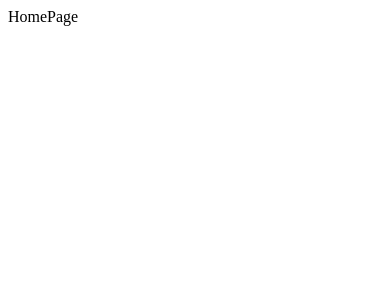
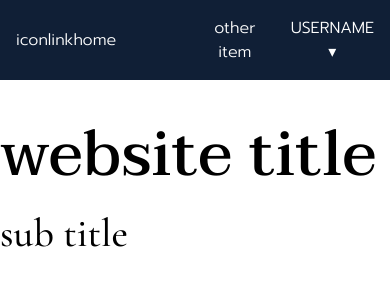
Before and after one commit to SoumeyaH/bookclub-client, a React (Create React App) app: page / in a window 390 px wide. Shown: the top 300 px of the page. Built offline with nearby package versions, Linux system fonts and the light colour scheme.

Commit message:
started styling homepage and navbar

```diff
--- a/src/App.js
+++ b/src/App.js
@@ -5,12 +5,14 @@ import SignupPage from "./pages/Signup";
 import LoginPage from "./pages/Login";
 import DashboardPage from "./pages/Dashboard";
 import ProtectedRoutes from "./utils/ProtectedRoutes";
+import NavBar from "./components/Navbar";
 
 function App() {
   return (
     <div className="App">
       <Router>
         <UserContextProvider>
+          <NavBar />
           <Routes>
             <Route path="/login" element={<LoginPage />} />
             <Route path="/signup" element={<SignupPage />} />
--- /dev/null
+++ b/src/components/Navbar/index.js
@@ -0,0 +1,21 @@
+import "./styles.css";
+
+const NavBar = () => {
+  return (
+    <nav className="navbar-container">
+      <div className="list-item">iconlinkhome</div>
+      <ul className="list-items-container">
+        <li className="list-item">other item</li>
+        <li className="list-item">
+          USERNAME &#x25BE;
+          <ul className="dropdown">
+            <li className="list-item">logout button</li>
+            <li className="list-item delete-user">delete account</li>
+          </ul>
+        </li>
+      </ul>
+    </nav>
+  );
+};
+
+export default NavBar;
--- /dev/null
+++ b/src/components/Navbar/styles.css
@@ -0,0 +1,60 @@
+.navbar-container {
+  z-index: 2;
+  position: absolute;
+  display: flex;
+  justify-content: space-between;
+  align-items: center;
+  width: 100%;
+  height: 5rem;
+  background: #101f36;
+  list-style: none;
+}
+
+.list-items-container {
+  flex-basis: 50%;
+  display: flex;
+  justify-content: space-evenly;
+}
+
+.list-item {
+  color: #fff;
+  text-align: center;
+  margin: 0.5rem;
+  padding: 0.5rem;
+  border-radius: 5px;
+  display: inline-block;
+  position: relative;
+}
+
+.list-item:hover {
+  background: #1e3c68;
+}
+
+ul li a {
+  display: block;
+  padding: 20px 25px;
+  color: #fff;
+  text-decoration: none;
+  text-align: center;
+  font-size: 20px;
+}
+
+ul li ul.dropdown li {
+  display: block;
+}
+
+.dropdown {
+  width: 150%;
+  background: #101f36;
+  position: absolute;
+  display: none;
+  margin-top: 0.5rem;
+}
+
+.list-item:hover .dropdown {
+  display: block;
+}
+
+.delete-user {
+  border-top: 1px solid grey;
+}
--- /dev/null
+++ b/src/components/PaperBackground/index.js
@@ -0,0 +1,15 @@
+import "./styles.css";
+
+const PaperBackground = () => {
+  return (
+    <div className="container">
+      <div>
+        <div className="bg"></div>
+      </div>
+
+      <div className="paper"></div>
+    </div>
+  );
+};
+
+export default PaperBackground;
--- /dev/null
+++ b/src/components/PaperBackground/styles.css
@@ -0,0 +1,25 @@
+.container {
+  position: relative;
+  width: 100%;
+  height: 100vh;
+}
+
+.bg {
+  position: absolute;
+  width: 100%;
+  height: 100%;
+  background: url(../../assets/images/books-stack.jpg);
+  background-size: cover;
+  background-position: center;
+}
+
+.paper {
+  position: absolute;
+  width: 100%;
+  height: 100%;
+  background: url(../../assets/images/ripped-paper.jpg);
+  background-size: cover;
+  background-position: center;
+  mix-blend-mode: lighten;
+  filter: brightness(1.2);
+}
--- /dev/null
+++ b/src/index.css
@@ -0,0 +1,16 @@
+@import url("https://fonts.googleapis.com/css2?family=Cormorant+Garamond:wght@500&family=Prompt:wght@300&family=Taviraj:wght@500&family=Varela+Round&display=swap");
+
+* {
+  font-family: Prompt;
+  font-size: 16px;
+}
+
+h1 {
+  font-family: "Taviraj";
+  font-size: 4rem;
+}
+
+h2 {
+  font-family: "Cormorant Garamond";
+  font-size: 2.5rem;
+}
--- a/src/pages/Home/index.js
+++ b/src/pages/Home/index.js
@@ -1,5 +1,30 @@
+import { useState, useEffect } from "react";
+import PaperBackground from "../../components/PaperBackground";
+import "./styles.css";
+
 const HomePage = () => {
-  return <div>HomePage</div>;
+  const [isDesktop, setDesktop] = useState(window.innerWidth > 767);
+
+  const updateMedia = () => {
+    setDesktop(window.innerWidth > 767);
+  };
+
+  useEffect(() => {
+    window.addEventListener("resize", updateMedia);
+    return () => window.removeEventListener("resize", updateMedia);
+  });
+
+  return (
+    <>
+      <div className="titles-container">
+        <h1>website title</h1>
+        <h2>sub title</h2>
+      </div>
+      <div className="background-container">
+        {isDesktop && <PaperBackground />}
+      </div>
+    </>
+  );
 };
 
 export default HomePage;
--- /dev/null
+++ b/src/pages/Home/styles.css
@@ -0,0 +1,9 @@
+.titles-container {
+  z-index: 2;
+  position: absolute;
+  margin-top: 100px;
+}
+
+.background-container {
+  z-index: -2;
+}
--- /dev/null
+++ b/src/reset.css
@@ -0,0 +1,89 @@
+* {
+  margin: 0;
+  padding: 0;
+}
+
+/*
+    Remove all the styles of the "User-Agent-Stylesheet", except for the 'display' property
+    - The "symbol *" part is to solve Firefox SVG sprite bug
+ */
+*:where(
+    :not(html, iframe, canvas, img, svg, video, audio):not(svg *, symbol *)
+  ) {
+  all: unset;
+  display: revert;
+}
+
+/* Preferred box-sizing value */
+*,
+*::before,
+*::after {
+  box-sizing: border-box;
+}
+
+/* Reapply the pointer cursor for anchor tags */
+a,
+button {
+  cursor: revert;
+}
+
+/* Remove list styles (bullets/numbers) */
+ol,
+ul,
+menu {
+  list-style: none;
+}
+
+/* For images to not be able to exceed their container */
+img {
+  max-width: 100%;
+}
+
+/* removes spacing between cells in tables */
+table {
+  border-collapse: collapse;
+}
+
+/* Safari - solving issue when using user-select:none on the <body> text input doesn't working */
+input,
+textarea {
+  -webkit-user-select: auto;
+}
+
+/* revert the 'white-space' property for textarea elements on Safari */
+textarea {
+  white-space: revert;
+}
+
+/* minimum style to allow to style meter element */
+meter {
+  -webkit-appearance: revert;
+  appearance: revert;
+}
+
+/* reset default text opacity of input placeholder */
+::placeholder {
+  color: unset;
+}
+
+/* fix the feature of 'hidden' attribute.
+ display:revert; revert to element instead of attribute */
+:where([hidden]) {
+  display: none;
+}
+
+/* revert for bug in Chromium browsers
+ - fix for the content editable attribute will work properly.
+ - webkit-user-select: auto; added for Safari in case of using user-select:none on wrapper element*/
+:where([contenteditable]:not([contenteditable="false"])) {
+  -moz-user-modify: read-write;
+  -webkit-user-modify: read-write;
+  overflow-wrap: break-word;
+  -webkit-line-break: after-white-space;
+  -webkit-user-select: auto;
+}
+
+/* apply back the draggable feature - exist only in Chromium and Safari */
+:where([draggable="true"]) {
+  -webkit-user-drag: element;
+}
```
Also changed, not shown: src/index.js (+6 -5 lines), src/assets/images/books-stack.jpg (added), 1 other file (tests, documents, lock files or other folders).
